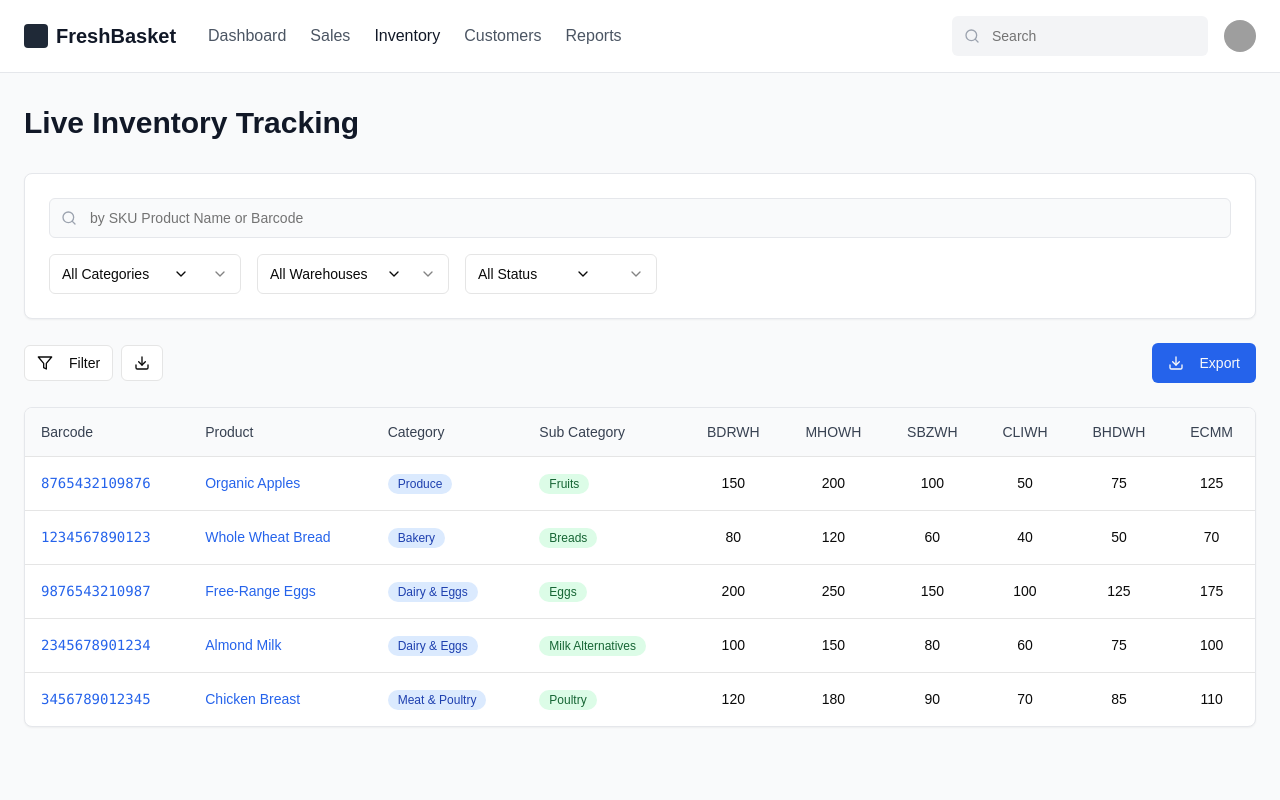
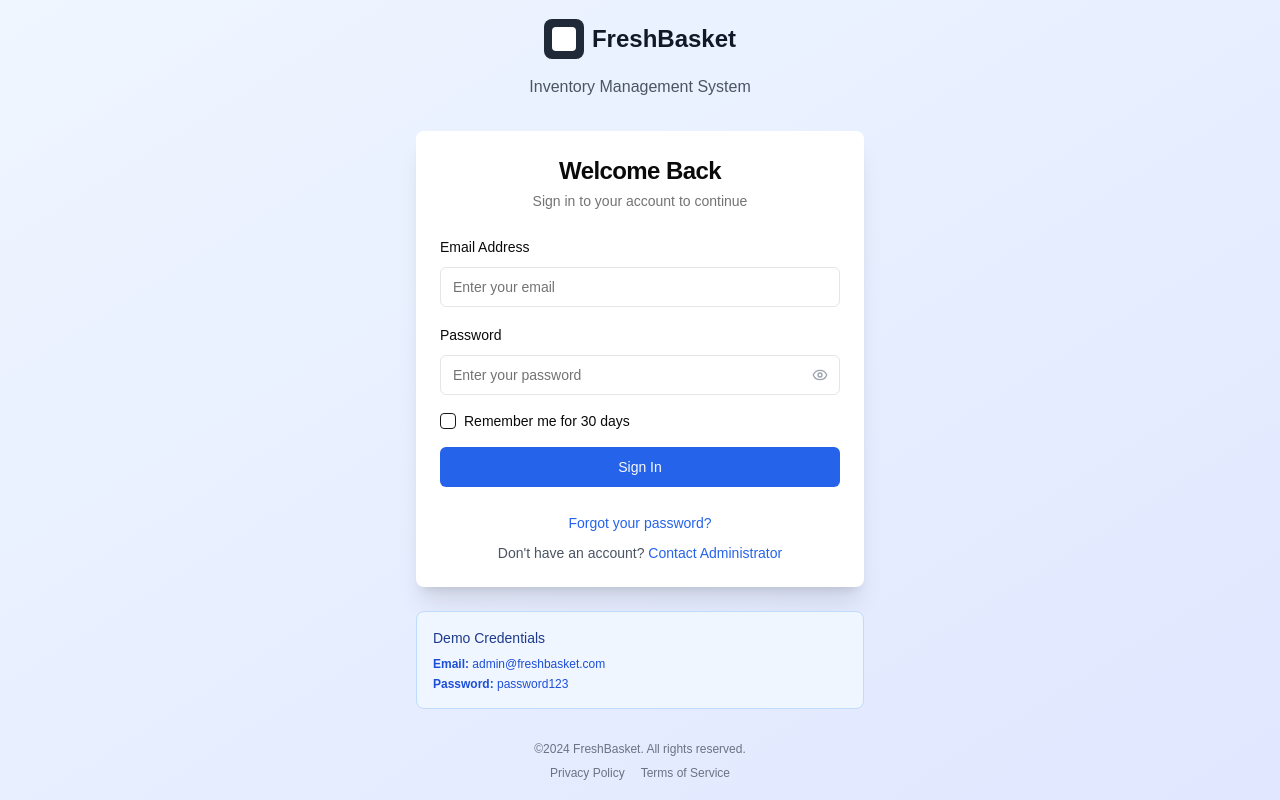
Before and after one commit to ezuu98/fb-frontend-updated, a Next.js app: page / in a window 1280 px wide. Built offline with nearby package versions, Linux system fonts and the light colour scheme; grey boxes are pictures that could not be loaded.

Commit message:
Login page added

```diff
--- a/app/page.tsx
+++ b/app/page.tsx
@@ -1,7 +1,62 @@
 "use client"
 
+import { useState } from "react"
+import { LoginPage } from "@/components/login-page"
 import { InventoryDashboard } from "@/components/inventory-dashboard"
 
+interface User {
+  email: string
+  name?: string
+}
+
 export default function Home() {
-  return <InventoryDashboard />
+  const [isAuthenticated, setIsAuthenticated] = useState(false)
+  const [user, setUser] = useState<User | null>(null)
+
+  const handleLogin = (credentials: { email: string; password: string; rememberMe: boolean }) => {
+    // In a real app, you would validate credentials against your backend
+    // For demo purposes, we'll accept the demo credentials
+    if (credentials.email === "admin@freshbasket.com" && credentials.password === "password123") {
+      const userData: User = {
+        email: credentials.email,
+        name: "Admin User",
+      }
+      setUser(userData)
+      setIsAuthenticated(true)
+
+      // If remember me is checked, you could store in localStorage
+      if (credentials.rememberMe) {
+        localStorage.setItem("freshbasket_user", JSON.stringify(userData))
+      }
+    } else {
+      // In a real app, you would show an error message
+      alert("Invalid credentials. Please use the demo credentials provided.")
+    }
+  }
+
+  const handleLogout = () => {
+    setIsAuthenticated(false)
+    setUser(null)
+    localStorage.removeItem("freshbasket_user")
+  }
+
+  // Check for stored user on component mount
+  useState(() => {
+    const storedUser = localStorage.getItem("freshbasket_user")
+    if (storedUser) {
+      try {
+        const userData = JSON.parse(storedUser)
+        setUser(userData)
+        setIsAuthenticated(true)
+      } catch (error) {
+        localStorage.removeItem("freshbasket_user")
+      }
+    }
+  })
+
+  if (!isAuthenticated || !user) {
+    return <LoginPage onLogin={handleLogin} />
+  }
+
+  return <InventoryDashboard user={user} onLogout={handleLogout} />
 }
--- a/components/inventory-dashboard.tsx
+++ b/components/inventory-dashboard.tsx
@@ -1,13 +1,28 @@
 "use client"
 
 import { useState } from "react"
-import { Search, Filter, Download, ChevronDown, User } from "lucide-react"
+import { Search, Filter, Download, ChevronDown, User, LogOut } from "lucide-react"
 import { Button } from "@/components/ui/button"
 import { Input } from "@/components/ui/input"
 import { Select, SelectContent, SelectItem, SelectTrigger, SelectValue } from "@/components/ui/select"
 import { Table, TableBody, TableCell, TableHead, TableHeader, TableRow } from "@/components/ui/table"
 import { Avatar, AvatarFallback, AvatarImage } from "@/components/ui/avatar"
+import {
+  DropdownMenu,
+  DropdownMenuContent,
+  DropdownMenuItem,
+  DropdownMenuSeparator,
+  DropdownMenuTrigger,
+} from "@/components/ui/dropdown-menu"
 import { SkuDetailView } from "./sku-detail-view"
+
+interface InventoryDashboardProps {
+  user: {
+    email: string
+    name?: string
+  }
+  onLogout: () => void
+}
 
 const inventoryData = [
   {
@@ -72,7 +87,7 @@ const inventoryData = [
   },
 ]
 
-export function InventoryDashboard() {
+export function InventoryDashboard({ user, onLogout }: InventoryDashboardProps) {
   const [searchTerm, setSearchTerm] = useState("")
   const [category, setCategory] = useState("All Categories")
   const [warehouse, setWarehouse] = useState("All Warehouses")
@@ -158,12 +173,31 @@ export function InventoryDashboard() {
               <Search className="absolute left-3 top-1/2 transform -translate-y-1/2 text-gray-400 w-4 h-4" />
               <Input placeholder="Search" className="pl-10 w-64 bg-gray-100 border-0" />
             </div>
-            <Avatar className="w-8 h-8">
-              <AvatarImage src="/placeholder-user.jpg" />
-              <AvatarFallback>
-                <User className="w-4 h-4" />
-              </AvatarFallback>
-            </Avatar>
+            <DropdownMenu>
+              <DropdownMenuTrigger asChild>
+                <Button variant="ghost" className="relative h-8 w-8 rounded-full">
+                  <Avatar className="h-8 w-8">
+                    <AvatarImage src="/placeholder-user.jpg" alt={user.name || user.email} />
+                    <AvatarFallback>
+                      <User className="h-4 w-4" />
+                    </AvatarFallback>
+                  </Avatar>
+                </Button>
+              </DropdownMenuTrigger>
+              <DropdownMenuContent className="w-56" align="end" forceMount>
+                <div className="flex items-center justify-start gap-2 p-2">
+                  <div className="flex flex-col space-y-1 leading-none">
+                    {user.name && <p className="font-medium">{user.name}</p>}
+                    <p className="w-[200px] truncate text-sm text-muted-foreground">{user.email}</p>
+                  </div>
+                </div>
+                <DropdownMenuSeparator />
+                <DropdownMenuItem onClick={onLogout}>
+                  <LogOut className="mr-2 h-4 w-4" />
+                  <span>Log out</span>
+                </DropdownMenuItem>
+              </DropdownMenuContent>
+            </DropdownMenu>
           </div>
         </div>
       </header>
--- /dev/null
+++ b/components/login-page.tsx
@@ -0,0 +1,187 @@
+"use client"
+
+import type React from "react"
+
+import { useState } from "react"
+import { Eye, EyeOff, Loader2 } from "lucide-react"
+import { Button } from "@/components/ui/button"
+import { Input } from "@/components/ui/input"
+import { Label } from "@/components/ui/label"
+import { Checkbox } from "@/components/ui/checkbox"
+import { Card, CardContent, CardDescription, CardHeader, CardTitle } from "@/components/ui/card"
+
+interface LoginPageProps {
+  onLogin: (credentials: { email: string; password: string; rememberMe: boolean }) => void
+}
+
+export function LoginPage({ onLogin }: LoginPageProps) {
+  const [email, setEmail] = useState("")
+  const [password, setPassword] = useState("")
+  const [rememberMe, setRememberMe] = useState(false)
+  const [showPassword, setShowPassword] = useState(false)
+  const [isLoading, setIsLoading] = useState(false)
+  const [errors, setErrors] = useState<{ email?: string; password?: string }>({})
+
+  const validateForm = () => {
+    const newErrors: { email?: string; password?: string } = {}
+
+    if (!email) {
+      newErrors.email = "Email is required"
+    } else if (!/\S+@\S+\.\S+/.test(email)) {
+      newErrors.email = "Please enter a valid email address"
+    }
+
+    if (!password) {
+      newErrors.password = "Password is required"
+    } else if (password.length < 6) {
+      newErrors.password = "Password must be at least 6 characters"
+    }
+
+    setErrors(newErrors)
+    return Object.keys(newErrors).length === 0
+  }
+
+  const handleSubmit = async (e: React.FormEvent) => {
+    e.preventDefault()
+
+    if (!validateForm()) {
+      return
+    }
+
+    setIsLoading(true)
+
+    // Simulate API call
+    setTimeout(() => {
+      setIsLoading(false)
+      onLogin({ email, password, rememberMe })
+    }, 1500)
+  }
+
+  return (
+    <div className="min-h-screen bg-gradient-to-br from-blue-50 to-indigo-100 flex items-center justify-center p-4">
+      <div className="w-full max-w-md">
+        {/* Logo and Brand */}
+        <div className="text-center mb-8">
+          <div className="flex items-center justify-center space-x-2 mb-4">
+            <div className="w-10 h-10 bg-gray-800 rounded-lg flex items-center justify-center">
+              <div className="w-6 h-6 bg-white rounded"></div>
+            </div>
+            <span className="text-2xl font-bold text-gray-900">FreshBasket</span>
+          </div>
+          <p className="text-gray-600">Inventory Management System</p>
+        </div>
+
+        {/* Login Card */}
+        <Card className="shadow-xl border-0">
+          <CardHeader className="space-y-1 pb-6">
+            <CardTitle className="text-2xl font-bold text-center">Welcome Back</CardTitle>
+            <CardDescription className="text-center">Sign in to your account to continue</CardDescription>
+          </CardHeader>
+          <CardContent>
+            <form onSubmit={handleSubmit} className="space-y-4">
+              {/* Email Field */}
+              <div className="space-y-2">
+                <Label htmlFor="email">Email Address</Label>
+                <Input
+                  id="email"
+                  type="email"
+                  placeholder="Enter your email"
+                  value={email}
+                  onChange={(e) => setEmail(e.target.value)}
+                  className={errors.email ? "border-red-500" : ""}
+                />
+                {errors.email && <p className="text-sm text-red-500">{errors.email}</p>}
+              </div>
+
+              {/* Password Field */}
+              <div className="space-y-2">
+                <Label htmlFor="password">Password</Label>
+                <div className="relative">
+                  <Input
+                    id="password"
+                    type={showPassword ? "text" : "password"}
+                    placeholder="Enter your password"
+                    value={password}
+                    onChange={(e) => setPassword(e.target.value)}
+                    className={errors.password ? "border-red-500 pr-10" : "pr-10"}
+                  />
+                  <button
+                    type="button"
+                    onClick={() => setShowPassword(!showPassword)}
+                    className="absolute right-3 top-1/2 transform -translate-y-1/2 text-gray-400 hover:text-gray-600"
+                  >
+                    {showPassword ? <EyeOff className="w-4 h-4" /> : <Eye className="w-4 h-4" />}
+                  </button>
+                </div>
+                {errors.password && <p className="text-sm text-red-500">{errors.password}</p>}
+              </div>
+
+              {/* Remember Me */}
+              <div className="flex items-center space-x-2">
+                <Checkbox
+                  id="remember"
+                  checked={rememberMe}
+                  onCheckedChange={(checked) => setRememberMe(checked as boolean)}
+                />
+                <Label htmlFor="remember" className="text-sm font-normal">
+                  Remember me for 30 days
+                </Label>
+              </div>
+
+              {/* Login Button */}
+              <Button type="submit" className="w-full bg-blue-600 hover:bg-blue-700" disabled={isLoading}>
+                {isLoading ? (
+                  <>
+                    <Loader2 className="w-4 h-4 mr-2 animate-spin" />
+                    Signing in...
+                  </>
+                ) : (
+                  "Sign In"
+                )}
+              </Button>
+            </form>
+
+            {/* Additional Links */}
+            <div className="mt-6 text-center space-y-2">
+              <a href="#" className="text-sm text-blue-600 hover:text-blue-800">
+                Forgot your password?
+              </a>
+              <div className="text-sm text-gray-600">
+                Don't have an account?{" "}
+                <a href="#" className="text-blue-600 hover:text-blue-800 font-medium">
+                  Contact Administrator
+                </a>
+              </div>
+            </div>
+          </CardContent>
+        </Card>
+
+        {/* Demo Credentials */}
+        <div className="mt-6 p-4 bg-blue-50 rounded-lg border border-blue-200">
+          <h3 className="text-sm font-medium text-blue-900 mb-2">Demo Credentials</h3>
+          <div className="text-xs text-blue-700 space-y-1">
+            <p>
+              <strong>Email:</strong> admin@freshbasket.com
+            </p>
+            <p>
+              <strong>Password:</strong> password123
+            </p>
+          </div>
+        </div>
+
+        {/* Footer */}
+        <div className="mt-8 text-center text-xs text-gray-500">
+          <p>©2024 FreshBasket. All rights reserved.</p>
+          <div className="mt-2 space-x-4">
+            <a href="#" className="hover:text-gray-700">
+              Privacy Policy
+            </a>
+            <a href="#" className="hover:text-gray-700">
+              Terms of Service
+            </a>
+          </div>
+        </div>
+      </div>
+    </div>
+  )
+}
```
